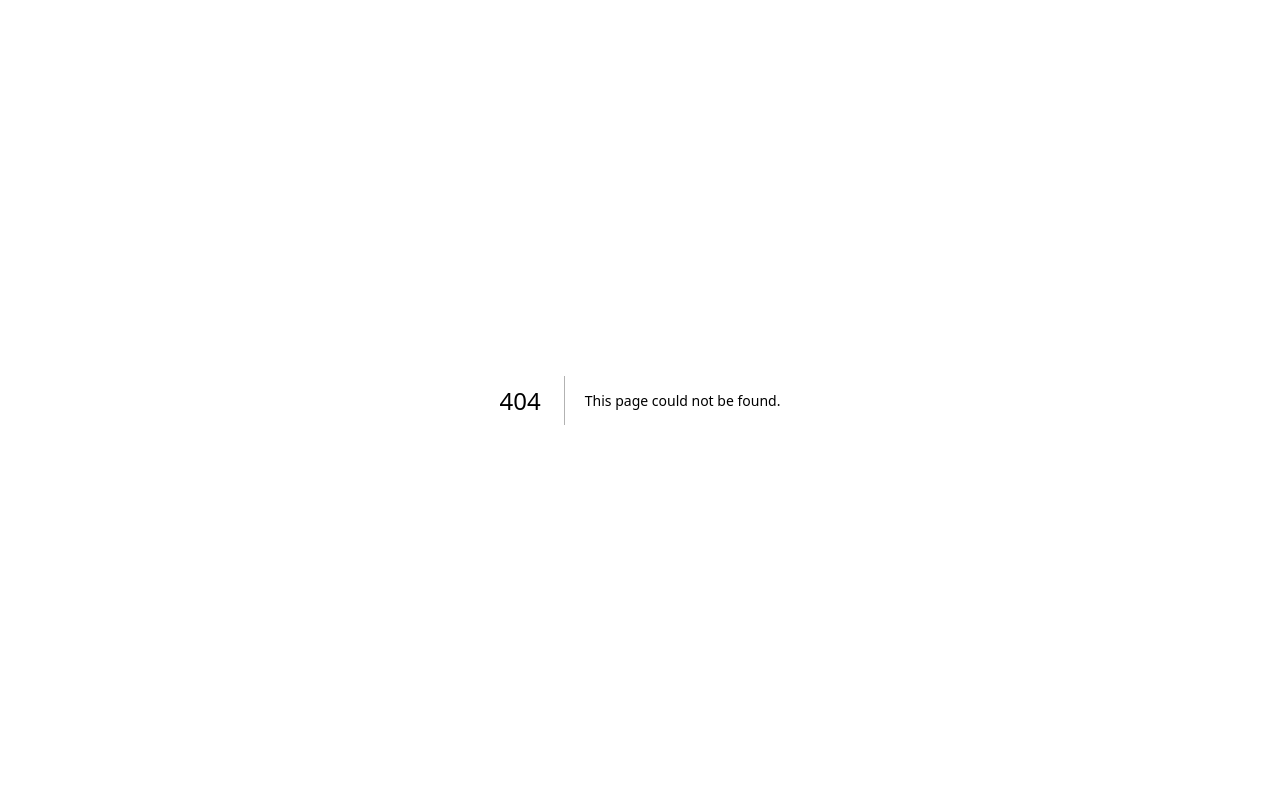
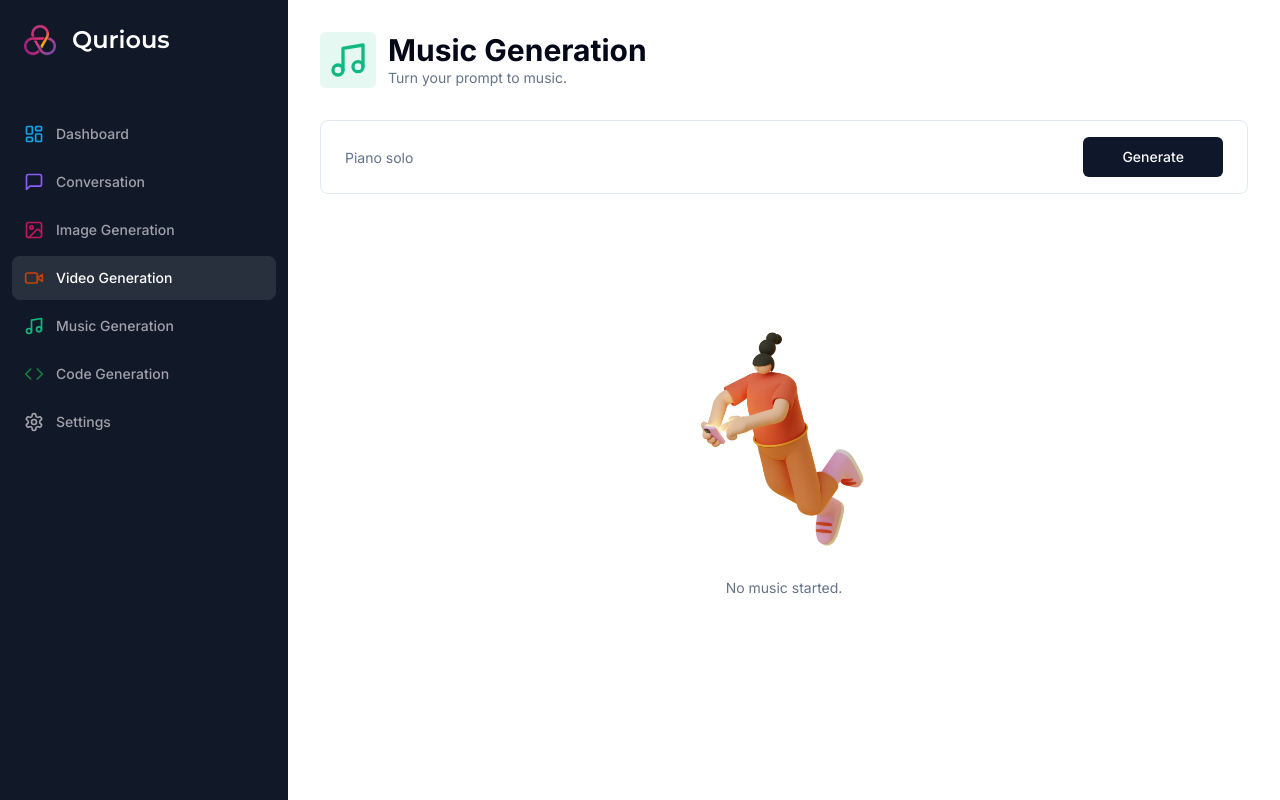
Before and after one commit to PavankumarUppar/Qurious, a Next.js app: page /video in a window 1280 px wide. Before the commit this address had no page. Built offline with nearby package versions, Linux system fonts and the light colour scheme.

Commit message:
created video page

```diff
--- /dev/null
+++ b/app/(dashboard)/(routes)/video/constants.ts
@@ -0,0 +1,7 @@
+import * as z from "zod";
+
+export const formSchema = z.object({
+    prompt: z.string().min(1, {
+        message: "Prompt is required",
+    }),
+})
--- /dev/null
+++ b/app/(dashboard)/(routes)/video/page.tsx
@@ -0,0 +1,122 @@
+"use client";
+
+import * as z from "zod";
+import axios from "axios";
+import { Heading } from "@/components/heading";
+import { Music } from "lucide-react";
+import { useForm } from "react-hook-form";
+
+import { formSchema } from "./constants";
+import { zodResolver } from "@hookform/resolvers/zod";
+import { Form, FormControl, FormField, FormItem } from "@/components/ui/form";
+import { Input } from "@/components/ui/input";
+import { Button } from "@/components/ui/button";
+import { useRouter } from "next/navigation";
+import { useState } from "react";
+import { Empty } from "@/components/empty";
+import { Loader } from "@/components/loader";
+
+
+
+const MusicPage = () => {
+
+    const router = useRouter()
+    const [music, setMusic] = useState<string>()
+    const form = useForm<z.infer<typeof formSchema>>({
+        resolver: zodResolver(formSchema),
+        defaultValues: {
+            prompt: ""
+        }
+    })
+
+    const isLoading = form.formState.isSubmitting
+
+    const onSubmit = async (values: z.infer<typeof formSchema>) => {
+        try {
+            setMusic(undefined);
+
+            const response = await axios.post("/api/music", values)
+
+            setMusic(response.data.audio)
+
+            form.reset()
+        } catch (error: any) {
+            // TODO: Open Pro Modal
+            console.log(error)
+        } finally {
+            router.refresh()
+        }
+    }
+
+    return (
+        <div>
+            <Heading
+                title="Music Generation"
+                description="Turn your prompt to music."
+                icon={Music}
+                iconColor="text-emerald-500"
+                bgColor="bg-emerald-500/10"
+            />
+            <div className="px-4 lg:px-8">
+                <div>
+                    <Form {...form}>
+                        <form
+                            onSubmit={form.handleSubmit(onSubmit)}
+                            className="
+                                rounded-lg
+                                border
+                                w-full
+                                p-4
+                                px-3
+                                md:px-6
+                                focus-within:shadow-sm
+                                grid
+                                grid-cols-12
+                                gap-2
+                            "
+                        >
+                            <FormField
+                            name="prompt"
+                            render={({ field }) => (
+                                <FormItem className="col-span-12 lg:col-span-10">
+                                    <FormControl className="m-0 p-0">
+                                        <Input
+                                        className="
+                                            border-0 outline-none focus-visible:ring-0 focus-visible:ring-transparent
+                                        "
+                                        disabled={isLoading}
+                                        placeholder="Piano solo"
+                                        {...field}
+                                        />
+                                    </FormControl>
+
+                                </FormItem>
+                            )}
+                            />
+                            <Button className="col-span-12 lg:col-span-2 w-full" disabled={isLoading}>
+                                Generate
+                            </Button>
+                        </form>
+                    </Form>
+                </div>
+                <div className="space-y-4 mt-4">
+                    {isLoading && (
+                        <div className="p-8 rounded-lg w-full flex items-center justify-center bg-muted">
+                            <Loader />
+                        </div>
+                    )}
+                    {!music && !isLoading && (
+                        <Empty label="No music started." />
+                    )}
+                    {music && (
+                        <audio controls className="w-full mt-8">
+                            <source src={music} />
+                        </audio>
+                    )}
+                </div>
+            </div>
+        </div>
+     );
+}
+
+export default MusicPage;
```
